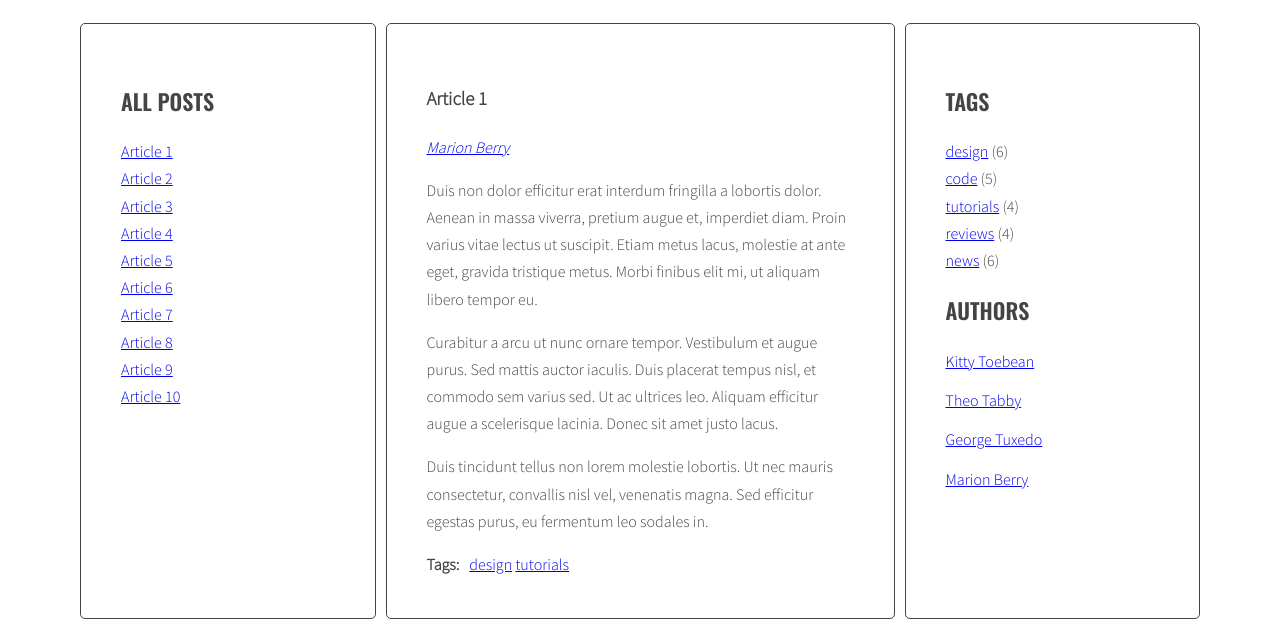
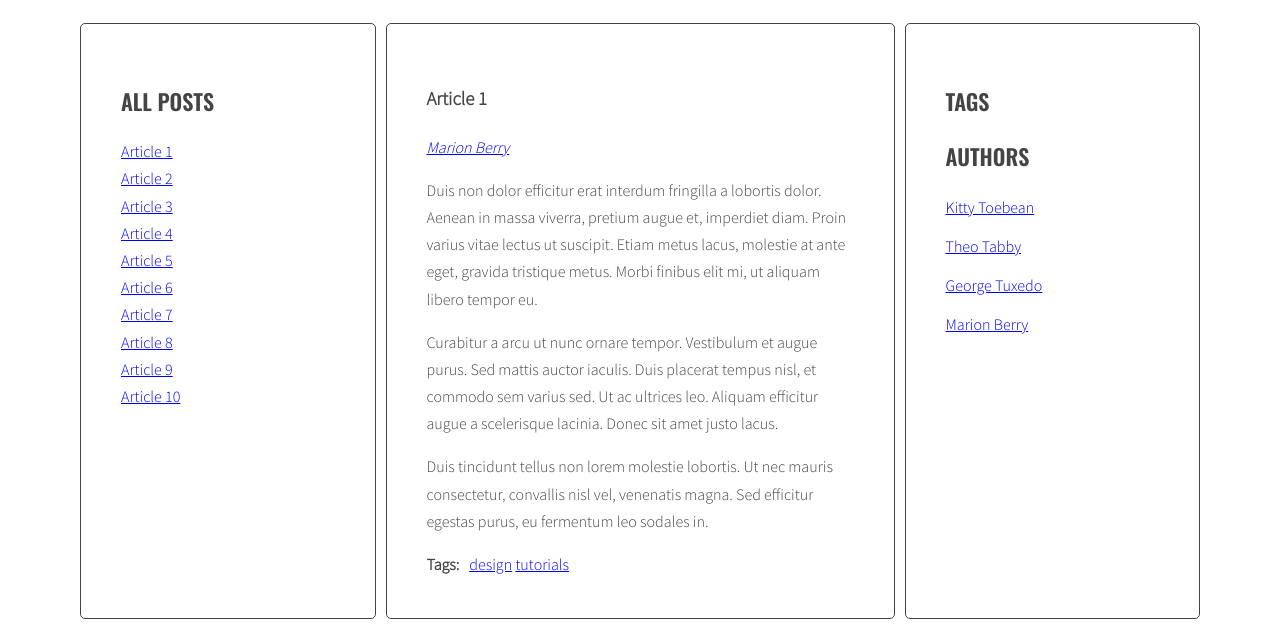
Before and after one commit to oleole912/javascript-blog, a website: page index.html in a window 1280 px wide. Shown: the part 220-847 px from the top of the page. Drawn offline with nearby package versions, Linux system fonts and the light colour scheme.

Commit message:
Clean up

```diff
--- a/index.html
+++ b/index.html
@@ -162,11 +162,11 @@
             <aside class="sidebar">
               <h2 class="section-title">Tags</h2>
               <ul class="list tags">
-                <li><a href="#">design</a> <span>(6)</span></li>
-                <li><a href="#">code</a> <span>(5)</span></li>
-                <li><a href="#">tutorials</a> <span>(4)</span></li>
-                <li><a href="#">reviews</a> <span>(4)</span></li>
-                <li><a href="#">news</a> <span>(6)</span></li>
+              <!-- <li><a href="#"></a> <span>(6)</span></li>
+                <li><a href="#"></a> <span>(5)</span></li>
+                <li><a href="#"></a> <span>(4)</span></li>
+                <li><a href="#"></a> <span>(4)</span></li>
+                <li><a href="#"></a> <span>(6)</span></li> -->
               </ul>
               <h2 class="section-title">Authors</h2>
               <ul class="list authors">
--- a/js/script.js
+++ b/js/script.js
@@ -36,11 +36,11 @@ const optArticleSelector = '.post',
   optTitleSelector = '.post-title',
   optTitleListSelector = '.titles',
   optArticleTagsSelector = '.post-tags .list',
-  optArticleAuthorSelector = '.post-author';
+  optArticleAuthorSelector = '.post-author',
+  optTagsListSelector = '.tags .list';
 
 
 function generateTitleLinks(customSelector = ''){
-  console.log('custom selector: ' + customSelector);
 
   /* remove contents of titleList */
   const titleList = document.querySelector(optTitleListSelector);
@@ -78,6 +78,9 @@ generateTitleLinks();
 
 
 function generateTags(){
+  /* [NEW] create a new variable allTags with an empty array */
+  //let allTags = [];
+
   /* find all articles */
   const articles = document.querySelectorAll(optArticleSelector);
 
@@ -104,6 +107,12 @@ function generateTags(){
       /* add generated code to html variable */
       html = html + linkHTML;
 
+      /* [NEW] check if this link is NOT already in allTags */
+       //if(allTags.indexOf(linkHTML) == -1){
+        /* [NEW] add generated code to allTags array */
+        //allTags.push(linkHTML);
+     //}
+
       /* END LOOP: for each tag */
     }
 
@@ -112,6 +121,12 @@ function generateTags(){
 
   /* END LOOP: for every article: */
   }
+
+  /* [NEW] find list of tags in right column */
+  // const tagList = document.querySelector(optTagsListSelector);
+
+  /* [NEW] add html from allTags to tagList */
+  // tagList.innerHTML = allTags.join(' ');
 }
 
 generateTags();
@@ -123,19 +138,15 @@ function tagClickHandler(event){
 
   /* make new constant named "clickedElement" and give it the value of "this" */
   const clickedElement = this;
-  console.log('tag was clicked' + clickedElement);
 
   /* make a new constant "href" and read the attribute "href" of the clicked element */
   const href = clickedElement.getAttribute('href');
-  console.log('href of clicked tag: ' + href);
 
   /* make a new constant "tag" and extract tag from the "href" constant */
   const tag = href.replace('#tag-', '');
-  console.log('tag name: ' + tag);
 
   /* find all tag links with class active */
   const activeTags = document.querySelectorAll('a.active[href^="#tag-"]');
-  console.log('active tags: ' + activeTags);
 
   /* START LOOP: for each active tag link */
   for (let activeTag of activeTags) {
@@ -148,7 +159,6 @@ function tagClickHandler(event){
 
   /* find all tag links with "href" attribute equal to the "href" constant */
   const tagLinks = document.querySelectorAll('a[href="' + href + '"]');
-  console.log('tag links - that will get class active: ' + tagLinks);
 
   /* START LOOP: for each found tag link */
   for (let tagLink of tagLinks) {
@@ -167,7 +177,6 @@ function tagClickHandler(event){
 function addClickListenersToTags(){
   /* find all links to tags */
   const allTagLinks = document.querySelectorAll('a[href^="#tag-"]');
-  console.log('all tag links: ' + allTagLinks);
 
   /* START LOOP: for each link */
   for (let link of allTagLinks) {
```
